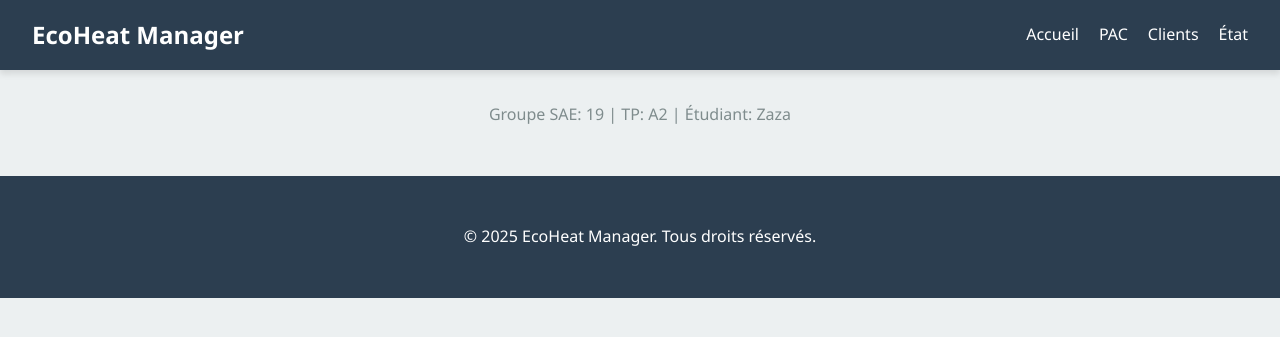
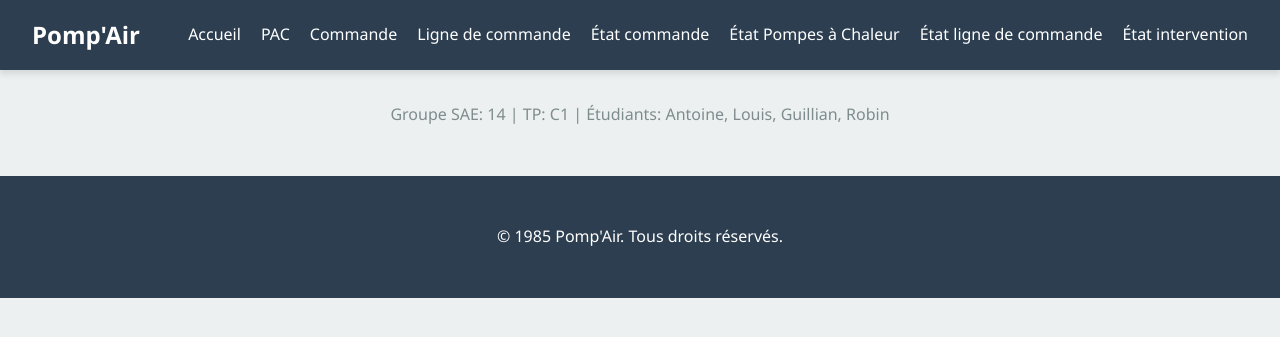
Before and after one commit to Louis7012/sae-1.04, a Flask app: page / in a window 1280 px wide. Shown: the top 337 px of the page. Run offline with Flask 3, Linux system fonts and the light colour scheme.

Commit message:
Update layout.html with new branding and details

```diff
--- a/testantigravity/templates/layout.html
+++ b/testantigravity/templates/layout.html
@@ -11,18 +11,22 @@
 <body>
 
     <nav>
-        <a href="/" class="brand">EcoHeat Manager</a>
+        <a href="/" class="brand">Pomp'Air</a>
         <ul>
             <li><a href="/">Accueil</a></li>
             <li><a href="/pac/show">PAC</a></li>
-            <li><a href="/client/show">Clients</a></li>
-            <li><a href="/etat/show">État</a></li>
+            <li><a href="/commande/show">Commande</a></li>
+            <li><a href="/ligne_de_commande/show">Ligne de commande</a></li>
+            <li><a href="/etat_commande/show">État commande</a></li>
+            <li><a href="/etat/show">État Pompes à Chaleur</a></li>
+            <li><a href="/etat_ligne_de_commande/show">État ligne de commande</a></li>
+            <li><a href="/etats_interventions/show">État intervention</a></li>
         </ul>
     </nav>
 
     <div class="container">
         <div style="text-align: center; margin-bottom: 20px; color: #7f8c8d;">
-            <p>Groupe SAE: 19 | TP: A2 | Étudiant: Zaza</p>
+            <p>Groupe SAE: 14 | TP: C1 | Étudiants: Antoine, Louis, Guillian, Robin</p>
         </div>
 
         {% with messages = get_flashed_messages(with_categories=true) %}
@@ -38,7 +42,7 @@
     </div>
 
     <footer>
-        <p>&copy; 2025 EcoHeat Manager. Tous droits réservés.</p>
+        <p>&copy; 1985 Pomp'Air. Tous droits réservés.</p>
     </footer>
 
 </body>
```
